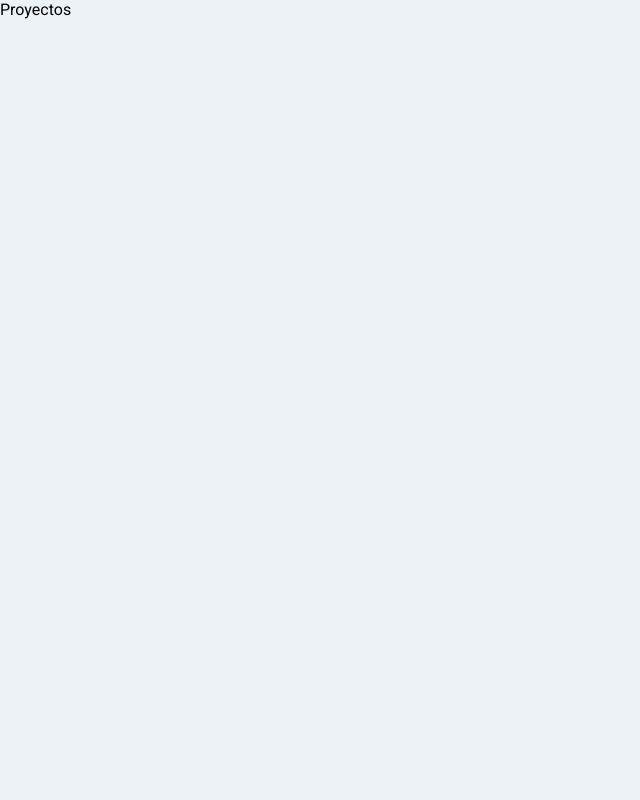
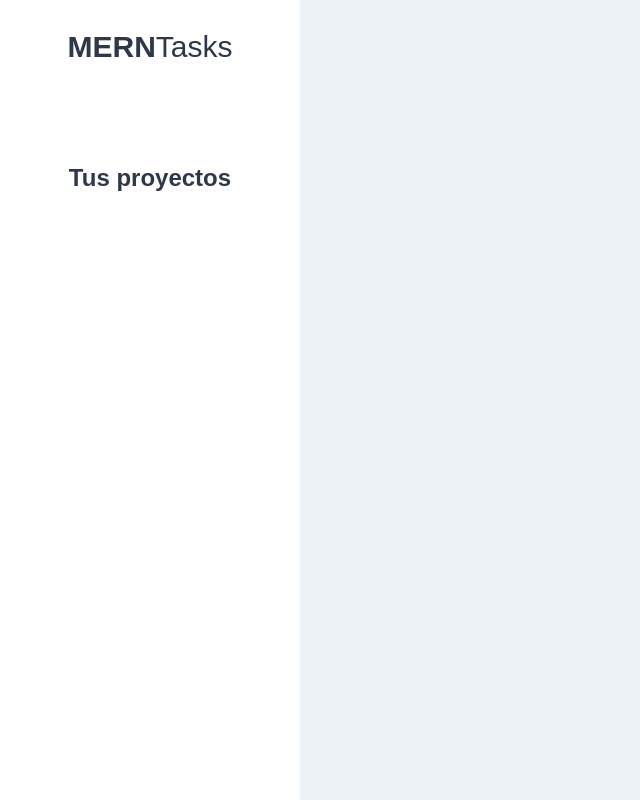
Before and after one commit to EliabLM/gestor-proyectos, a React (Create React App) app in the folder frontend/: page /proyectos in a window 1280 px wide. Shown: the whole page, without its empty margins (0-640 px from the left). Built offline with nearby package versions, Linux system fonts and the light colour scheme.

Commit message:
Agrega estructura principal de proyectos y Sidebar

```diff
--- /dev/null
+++ b/frontend/src/components/layout/Sidebar.js
@@ -0,0 +1,16 @@
+import React from 'react';
+
+const Sidebar = () => {
+	return (
+		<aside>
+			<h1>
+				MERN<span>Tasks</span>
+			</h1>
+			<div className="proyectos">
+				<h2>Tus proyectos</h2>
+			</div>
+		</aside>
+	);
+};
+
+export default Sidebar;
--- a/frontend/src/components/proyectos/Proyectos.js
+++ b/frontend/src/components/proyectos/Proyectos.js
@@ -1,7 +1,17 @@
 import React from 'react';
+import Sidebar from '../layout/Sidebar';
 
 const Proyectos = () => {
-	return <div>Proyectos</div>;
+	return (
+		<div className="contenedor-app">
+			<Sidebar />
+			<div className="seccion-principal">
+				<main>
+					<div className="contenedor-tareas"></div>
+				</main>
+			</div>
+		</div>
+	);
 };
 
 export default Proyectos;
```
